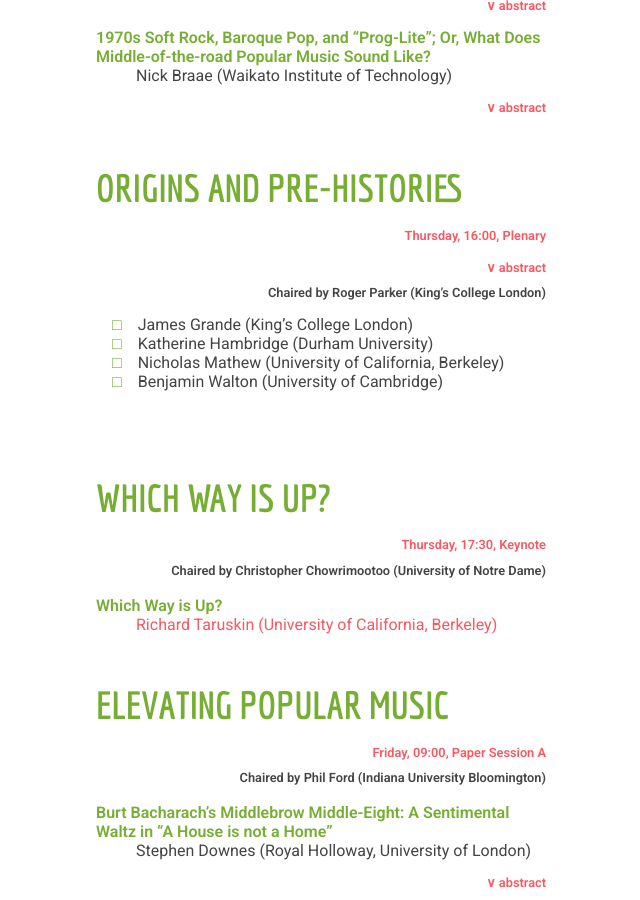
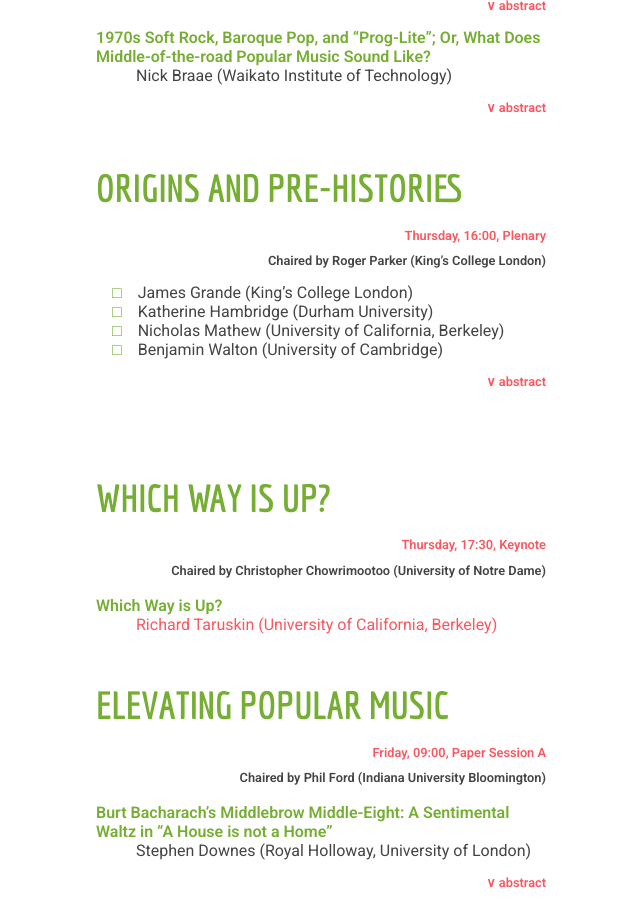
Before and after one commit to musicandthemiddlebrow/musicandthemiddlebrow.github.io, a Jekyll site: the page built from conference/program.html, in a window 1280 px wide and 900 px high, scrolled down 778 px. Shown: the whole window, without its empty margins (169-809 px from the left). Built offline with Jekyll 4.4.1, drawn with Linux system fonts in a browser that asks for light colours; some of the changed lines change nothing that is shown.

Commit message:
Move text

```diff
--- a/conference/program.html
+++ b/conference/program.html
@@ -157,6 +157,12 @@ the middlebrow musical cultures of the twentieth century.</p>
 
 <h2><a name="origins-and-pre-histories"></a>Origins and Pre-Histories</h2>
 <p class="timing"><a href="{{ '/conference/schedule#thursday-16:00' | prepend: site.baseurl }}">Thursday, 16:00, Plenary</a></p>
+<p class="timing">Chaired by Roger Parker (King&rsquo;s College London)</p>
+   <ul>
+   <li>James Grande (King&rsquo;s College London)</li>
+   <li>Katherine Hambridge (Durham University)</li>
+   <li>Nicholas Mathew (University of California, Berkeley)</li>
+   <li>Benjamin Walton (University of Cambridge)</li>
    <dd>
    <p class="abstract-arrow"><a href="#">&or; abstract</a></p>
    <div class="abstract"><p style="text-align: right">&ldquo;Boundaries […] always presuppose a space that is found outside a certain fixed location,
@@ -179,13 +185,6 @@ the middlebrow musical cultures of the twentieth century.</p>
          its traditional contexts. This exercise will force us to think about how we define the middlebrow and its place within
          cultural modernity.</p>
        </dd>
-
-<p class="timing">Chaired by Roger Parker (King&rsquo;s College London)</p>
-   <ul>
-   <li>James Grande (King&rsquo;s College London)</li>
-   <li>Katherine Hambridge (Durham University)</li>
-   <li>Nicholas Mathew (University of California, Berkeley)</li>
-   <li>Benjamin Walton (University of Cambridge)</li>
 </ul>
 
 <h2><a name="keynote-taruskin"></a>Which Way is Up?</h2>
```
Lines whose indentation alone changed are shown as unchanged.
